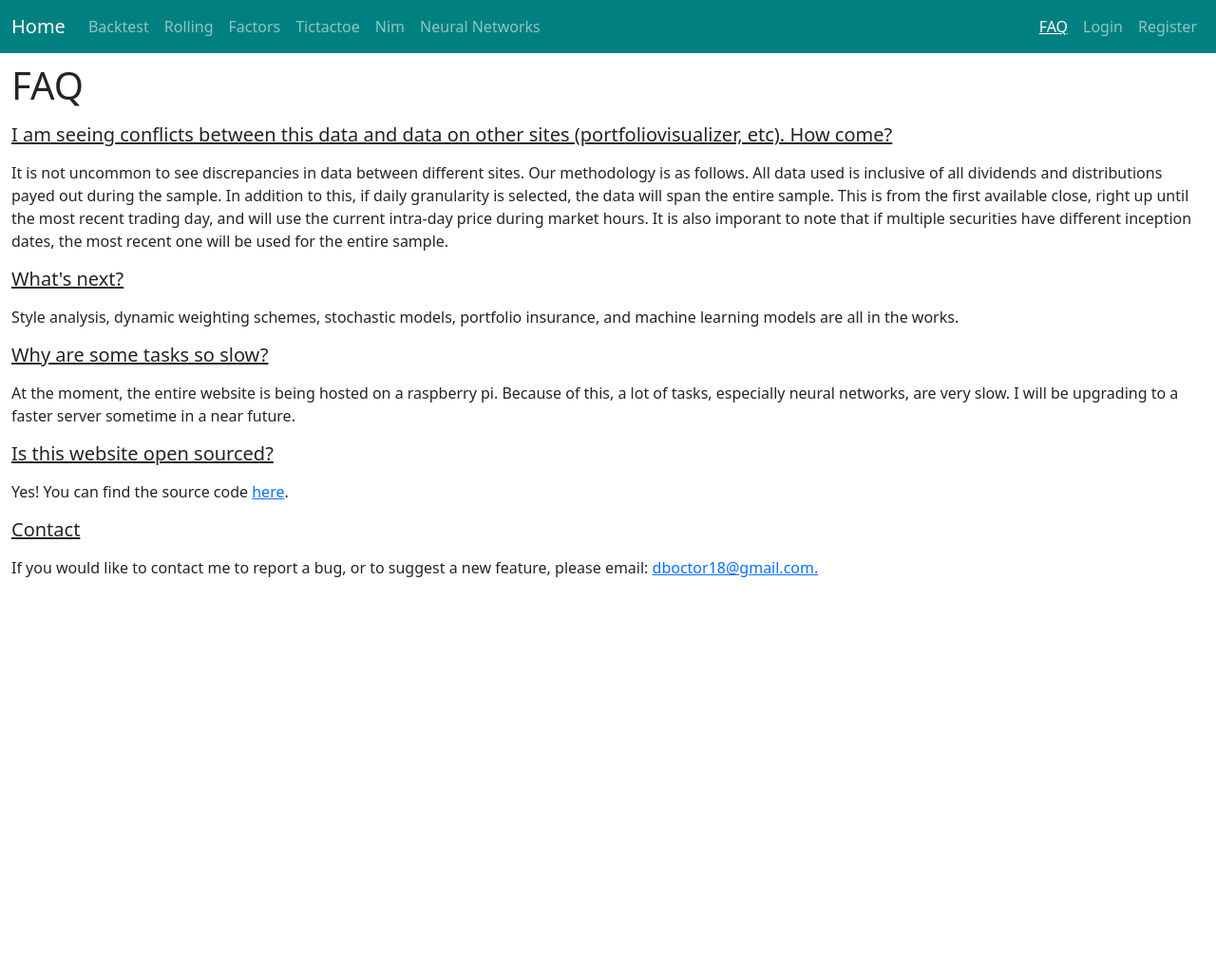
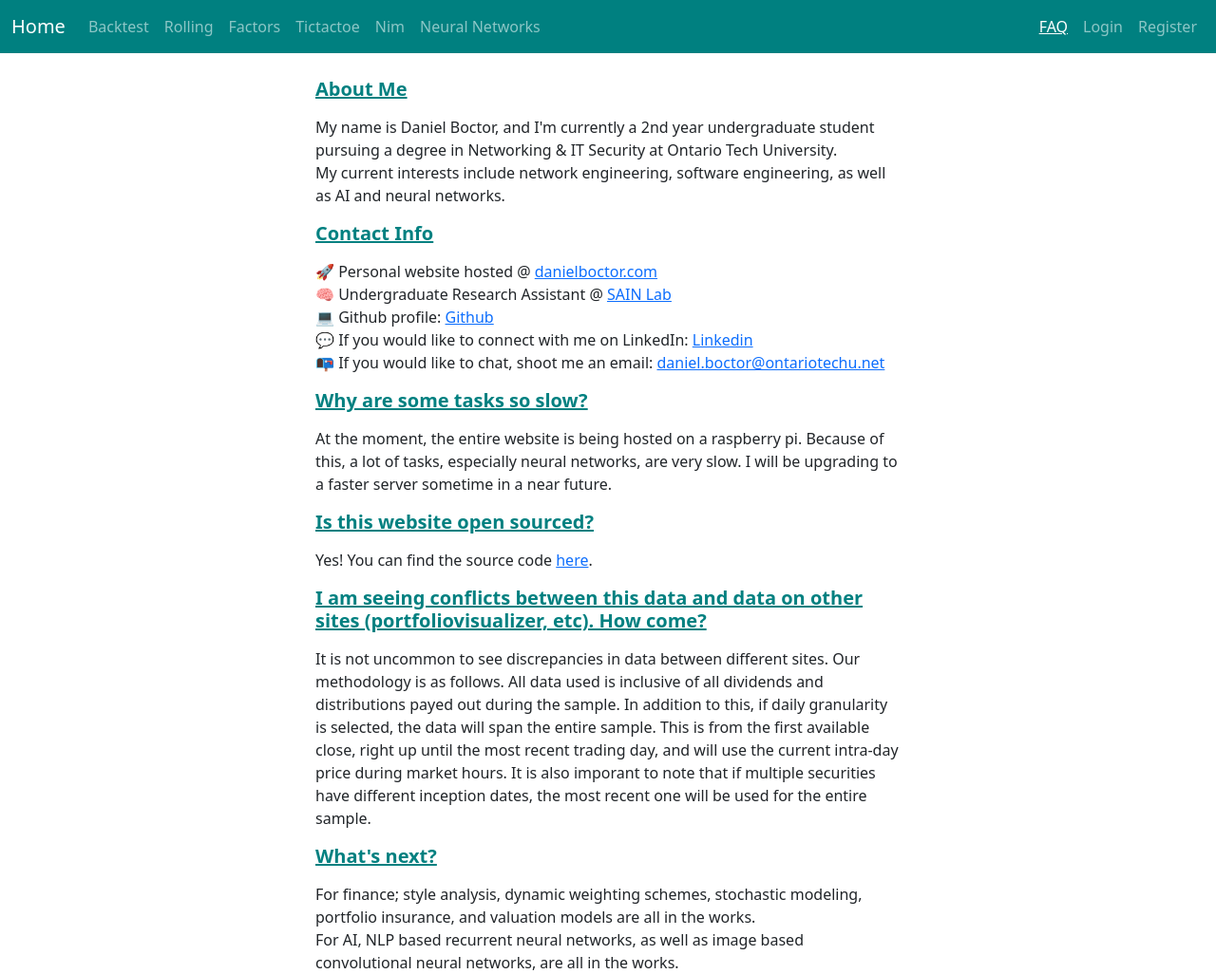
Before and after one commit to daniel-boctor/danielboctor.com, a Django app: page /faq in a window 1280 px wide. Shown: the whole page at 95% size. Before the commit the page ends 608 px from the top, so only its background shows below. Run offline with Django 3.2, Linux system fonts and the light colour scheme.

Commit message:
clean up

```diff
--- a/dansproject/dansapp/templates/dansapp/faq.html
+++ b/dansproject/dansapp/templates/dansapp/faq.html
@@ -3,23 +3,43 @@
 {% block title %}FAQ{% endblock %}
 
 {% block body %}
-    <h1>FAQ</h1>
 
-    <p><a class="link-dark faq" id="1" href="#1"><h5>I am seeing conflicts between this data and data on other sites (portfoliovisualizer, etc). How come?</a></h5></p>
-    It is not uncommon to see discrepancies in data between different sites. Our methodology is as follows.
-    All data used is inclusive of all dividends and distributions payed out during the sample.
-    In addition to this, if daily granularity is selected, the data will span the entire sample. This is from the first available close, right up until the most recent trading day, and will use the current intra-day price during market hours.
-    It is also imporant to note that if multiple securities have different inception dates, the most recent one will be used for the entire sample.
+    <div class="row justify-content-md-center">
+        <div class="col-lg-6">
 
-    <p><a class="link-dark faq" id="2" href="#2"><h5>What's next?</a></h5></p>
-    Style analysis, dynamic weighting schemes, stochastic models, portfolio insurance, and machine learning models are all in the works.
+            <p><a class="text-teal faq" id="1" href="#1"><h5><b>About Me</b></a></h5></p>
+            My name is Daniel Boctor, and I'm currently a 2nd year undergraduate student pursuing a degree in Networking & IT Security at Ontario Tech University.<br>
+            My current interests include network engineering, software engineering, as well as AI and neural networks.<br>
 
-    <p><a class="link-dark faq" id="3" href="#3"><h5>Why are some tasks so slow?</a></h5></p>
-    At the moment, the entire website is being hosted on a raspberry pi. Because of this, a lot of tasks, especially neural networks, are very slow. I will be upgrading to a faster server sometime in a near future.
+            <p><a class="text-teal faq" id="2" href="#2"><h5><b>Contact Info</b></a></h5></p>
+            🚀 Personal website hosted @ <a href="https://danielboctor.com">danielboctor.com</a>
+            <br>
+            🧠 Undergraduate Research Assistant @ <a href="https://sain.ca/authors/daniel-boctor">SAIN Lab</a>
+            <br>
+            💻 Github profile: <a href="https://github.com/daniel-boctor">Github</a>
+            <br>
+            💬 If you would like to connect with me on LinkedIn: <a href="https://linkedin.com/in/daniel-boctor">Linkedin</a>
+            <br>
+            📭 If you would like to chat, shoot me an email: <a href="mailto:daniel.boctor@ontariotechu.net">daniel.boctor@ontariotechu.net</a>
+            <br>
 
-    <p><a class="link-dark faq" id="4" href="#4"><h5>Is this website open sourced?</a></h5></p>
-    Yes! You can find the source code <a href="https://github.com/daniel-boctor/danielboctor.com">here</a>.
+            <p><a class="text-teal faq" id="3" href="#3"><h5><b>Why are some tasks so slow?</b></a></h5></p>
+            At the moment, the entire website is being hosted on a raspberry pi. Because of this, a lot of tasks, especially neural networks, are very slow. I will be upgrading to a faster server sometime in a near future.
 
-    <p><a class="link-dark faq" id="5" href="#5"><h5>Contact</a></h5></p>
-    If you would like to contact me to report a bug, or to suggest a new feature, please email: <a href="mailto:dboctor18@gmail.com">dboctor18@gmail.com.</a>
+            <p><a class="text-teal faq" id="4" href="#4"><h5><b>Is this website open sourced?</b></a></h5></p>
+            Yes! You can find the source code <a href="https://github.com/daniel-boctor/danielboctor.com">here</a>.
+
+            <p><a class="text-teal faq" id="5" href="#5"><h5><b>I am seeing conflicts between this data and data on other sites (portfoliovisualizer, etc). How come?</b></a></h5></p>
+            It is not uncommon to see discrepancies in data between different sites. Our methodology is as follows.
+            All data used is inclusive of all dividends and distributions payed out during the sample.
+            In addition to this, if daily granularity is selected, the data will span the entire sample. This is from the first available close, right up until the most recent trading day, and will use the current intra-day price during market hours.
+            It is also imporant to note that if multiple securities have different inception dates, the most recent one will be used for the entire sample.
+
+            <p><a class="text-teal faq" id="6" href="#6"><h5><b>What's next?</b></a></h5></p>
+            For finance; style analysis, dynamic weighting schemes, stochastic modeling, portfolio insurance, and valuation models are all in the works.<br>
+            For AI, NLP based recurrent neural networks, as well as image based convolutional neural networks, are all in the works.
+
+        </div>
+    </div>
+
 {% endblock %}
--- a/dansproject/dansapp/templates/dansapp/index.html
+++ b/dansproject/dansapp/templates/dansapp/index.html
@@ -1,7 +1,7 @@
 {% extends "dansapp/layout.html" %}
 {% load static %}
 
-{% block title %}Home{% endblock %}
+{% block title %}Daniel Boctor{% endblock %}
 
 {% block body %}
     <h1>Home</h1>
```
Also changed, not shown: 1 other file.
